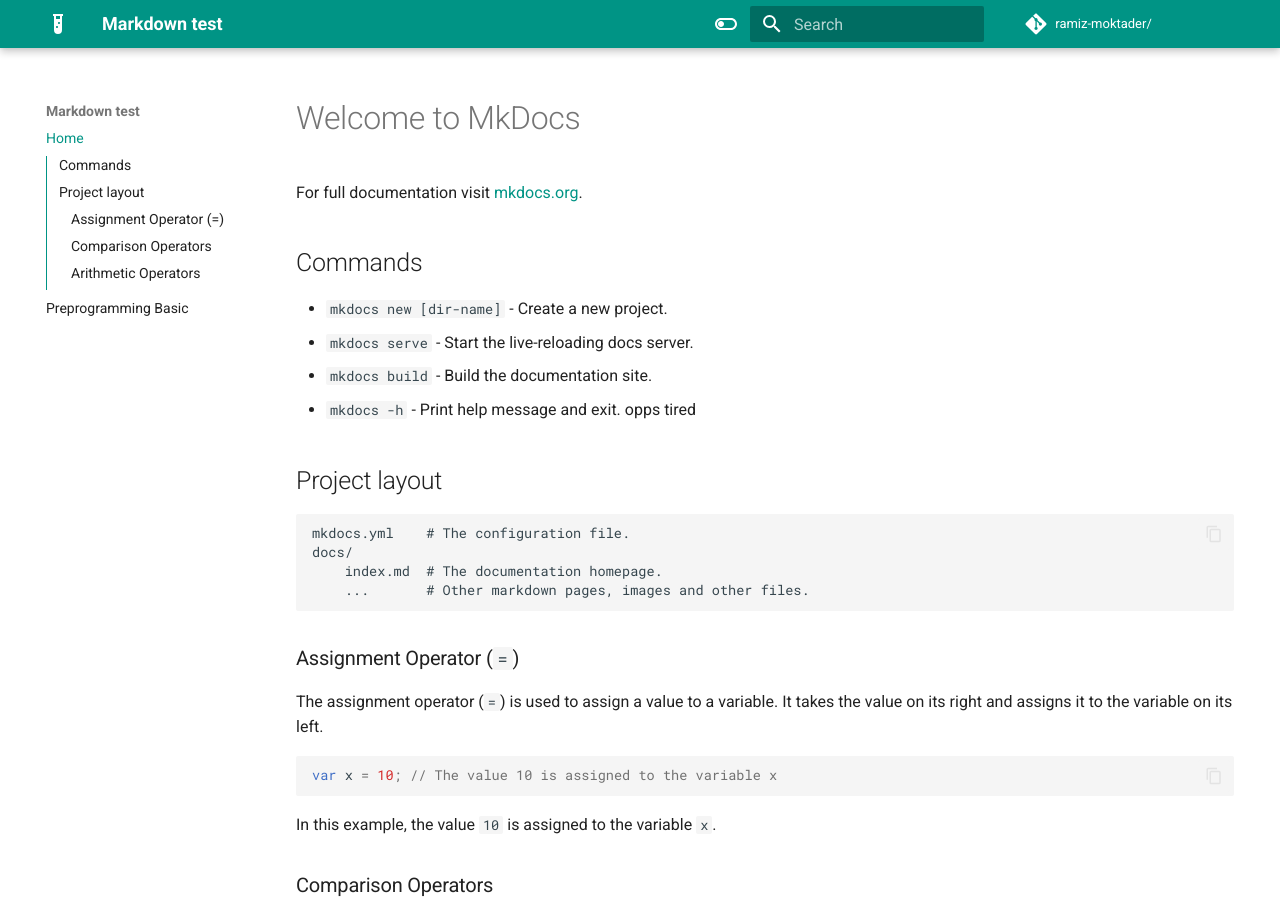
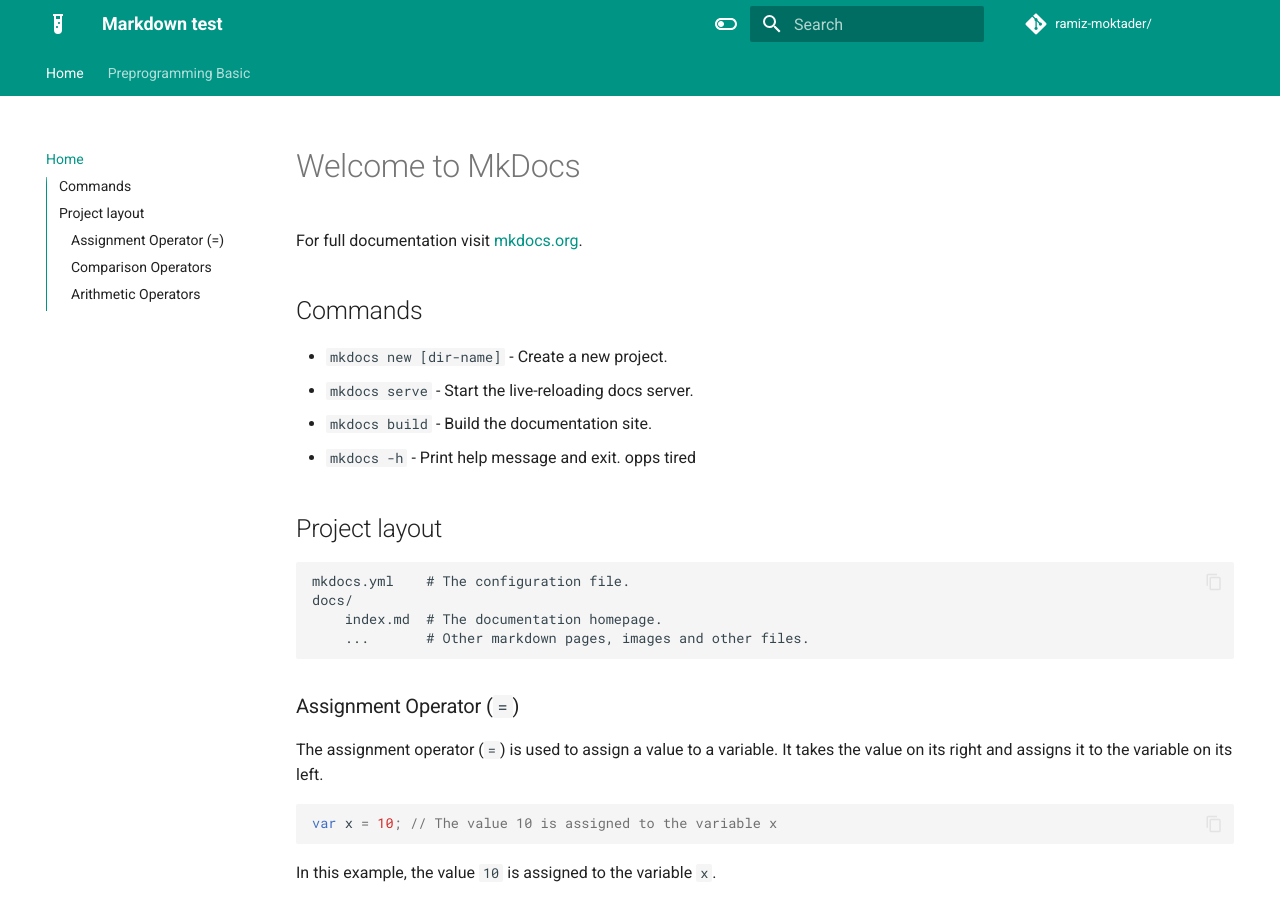
Before and after one commit to ramiz-moktader/geospatial-programming-course, an MkDocs documentation site: the page built from docs/index.md, in a window 1280 px wide and 900 px high. Built offline with MkDocs 1.6.1 and Material for MkDocs 9.7.7, drawn with Linux system fonts in a browser that asks for light colours; some of the changed text lies outside the part shown.

Commit message:
changed nav settings

```diff
--- a/mkdocs.yml
+++ b/mkdocs.yml
@@ -20,15 +20,19 @@ theme:
       logo: material/test-tube
   features:
     # - navigation.tabs
-    - navigation.sections
+    # - navigation.sections
     - toc.integrate
     - navigation.top
     - content.code.copy
-    - navigation.instant
+    # - navigation.instant
     - navigation.tracking
-    - navigation.top
     - search.highlight
     - search.share
+    - navigation.footer
+    - navigation.indexes
+    - navigation.sections
+    - navigation.tabs
+
   language: en
   palette:
     - scheme: default
@@ -77,7 +81,8 @@ markdown_extensions:
       anchor_linenums: true
       line_spans: __span
       pygments_lang_class: true
-
+  - toc:
+      permalink: true
 
 
 plugins:
```
